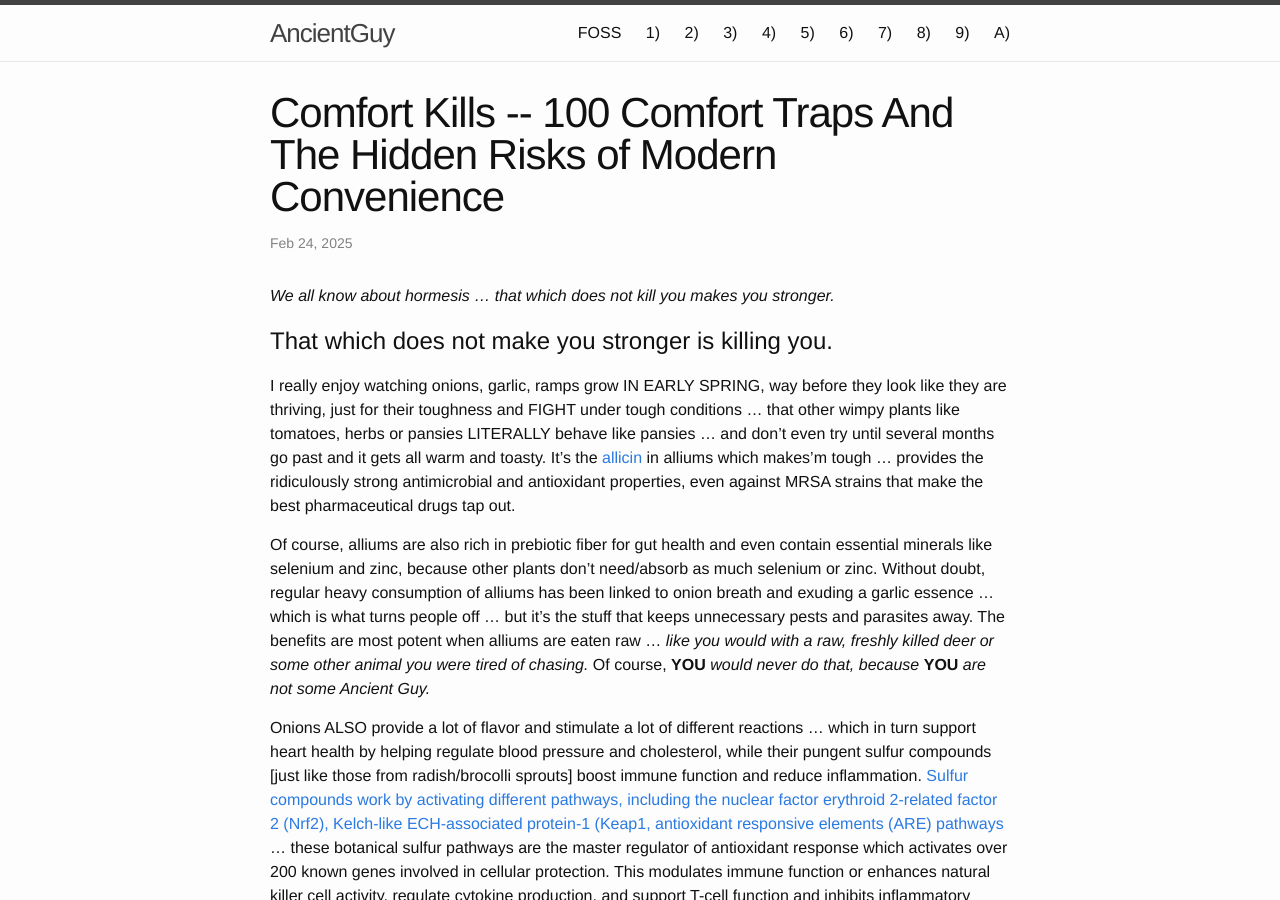
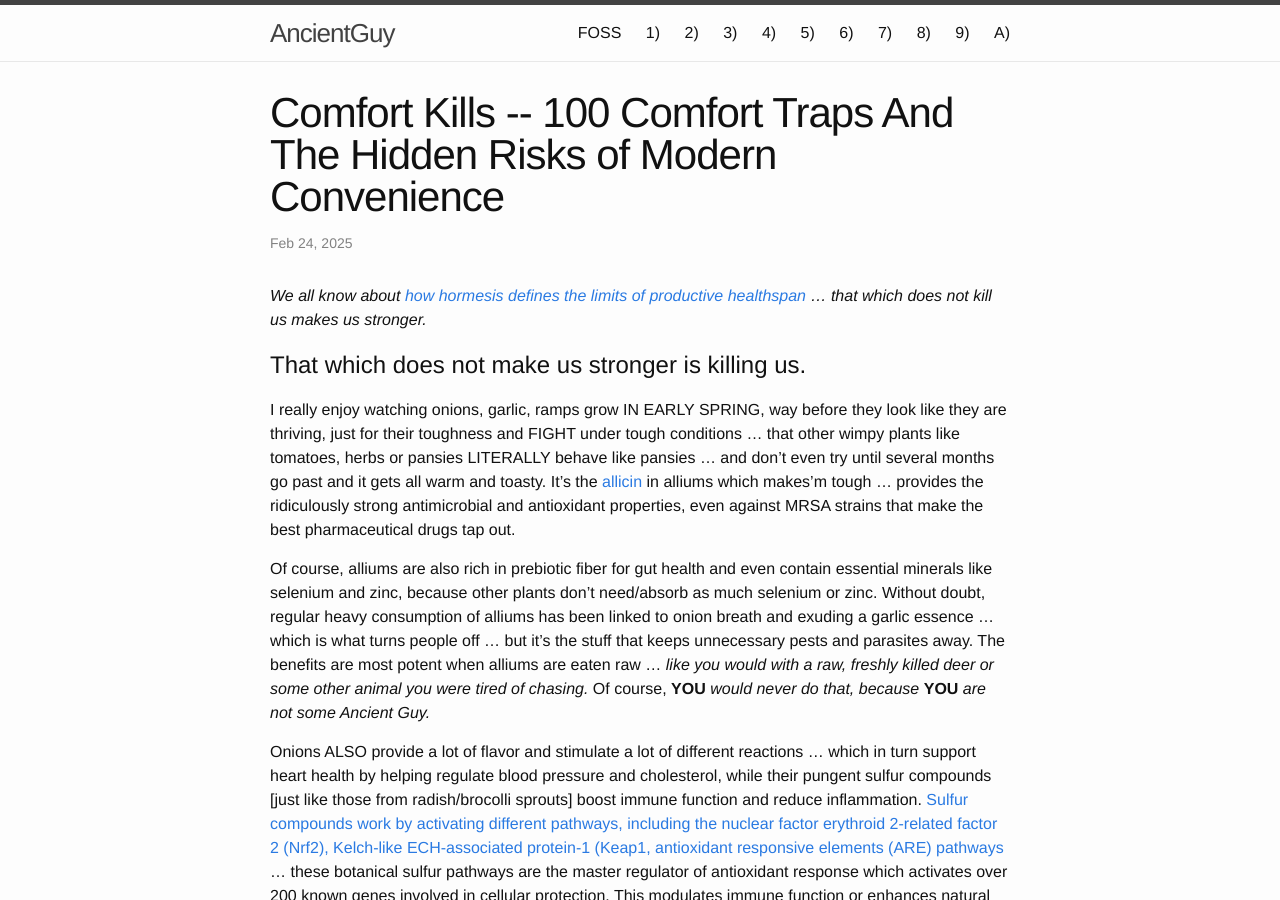
Before and after one commit to soilqualitylab/soilqualitylab.github.io, a Jekyll site: the page built from _posts/2025-02-24-comfort-kills.md, in a window 1280 px wide and 900 px high. Built offline with Jekyll 4.4.1, drawn with Linux system fonts in a browser that asks for light colours.

Commit message:
hormesis

```diff
--- a/_posts/2025-02-24-comfort-kills.md
+++ b/_posts/2025-02-24-comfort-kills.md
@@ -6,9 +6,9 @@ categories: template
 ---
 
 
-*We all know about hormesis ... that which does not kill you makes you stronger.*
+*We all know about [how hormesis defines the limits of productive healthspan](https://www.sciencedirect.com/science/article/pii/S1568163723002337?via%3Dihub) ... that which does not kill us makes us stronger.*
 
-# That which does not make you stronger is killing you.
+# That which does not make us stronger is killing us.
 
 I really enjoy watching onions, garlic, ramps grow IN EARLY SPRING, way before they look like they are thriving, just for their toughness and FIGHT under tough conditions ... that other wimpy plants like tomatoes, herbs or pansies LITERALLY behave like pansies ... and don't even try until several months go past and it gets all warm and toasty. It's the [allicin](https://pmc.ncbi.nlm.nih.gov/articles/PMC6271412/) in alliums which makes'm tough ... provides the ridiculously strong antimicrobial and antioxidant properties, even against MRSA strains that make the best pharmaceutical drugs tap out.
 
```
